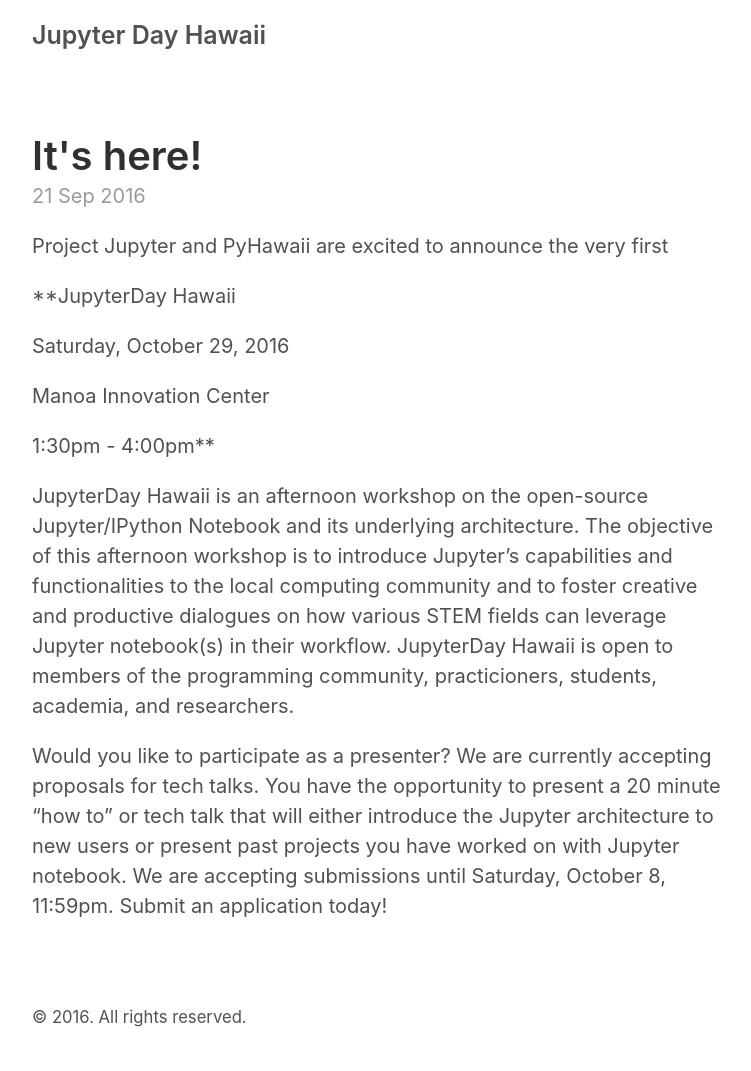
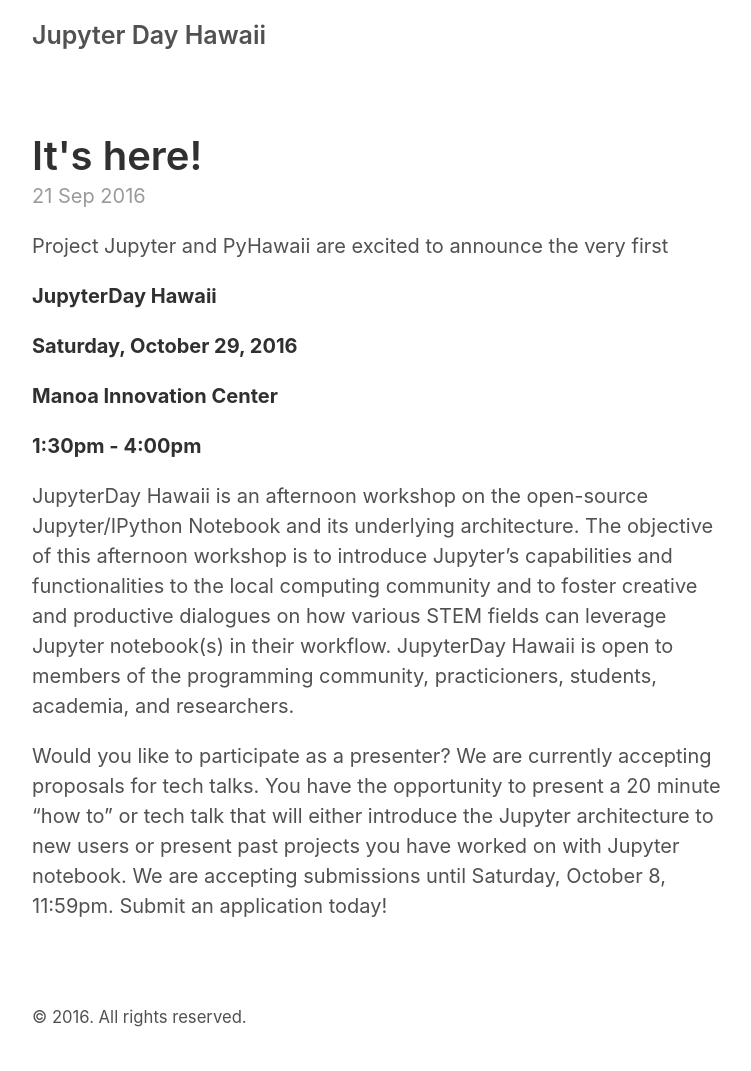
Before and after one commit to jupyterdayhawaii/jupyterdayhawaii.github.io, a Jekyll site: the page built from _posts/2016-09-21-introduction.md, in a window 1280 px wide. Shown: the whole page, without its empty margins (258-1009 px from the left). Built offline with Jekyll 4.4.1, drawn with Linux system fonts in a browser that asks for light colours.

```diff
--- a/_posts/2016-09-21-introduction.md
+++ b/_posts/2016-09-21-introduction.md
@@ -5,13 +5,13 @@ title:  It's here!
 
 Project Jupyter and PyHawaii are excited to announce the very first
 
-**JupyterDay Hawaii
+**JupyterDay Hawaii**
 
-Saturday, October 29, 2016
+**Saturday, October 29, 2016**
 
-Manoa Innovation Center
+**Manoa Innovation Center**
 
-1:30pm - 4:00pm**
+**1:30pm - 4:00pm**
 
 JupyterDay Hawaii is an afternoon workshop on the open-source Jupyter/IPython Notebook and its underlying architecture. The objective of this afternoon workshop is to introduce Jupyter’s capabilities and functionalities to the local computing community and to foster creative and productive dialogues on how various STEM fields can leverage Jupyter notebook(s) in their workflow. JupyterDay Hawaii is open to members of the programming community, practicioners, students, academia, and researchers.
 
```
